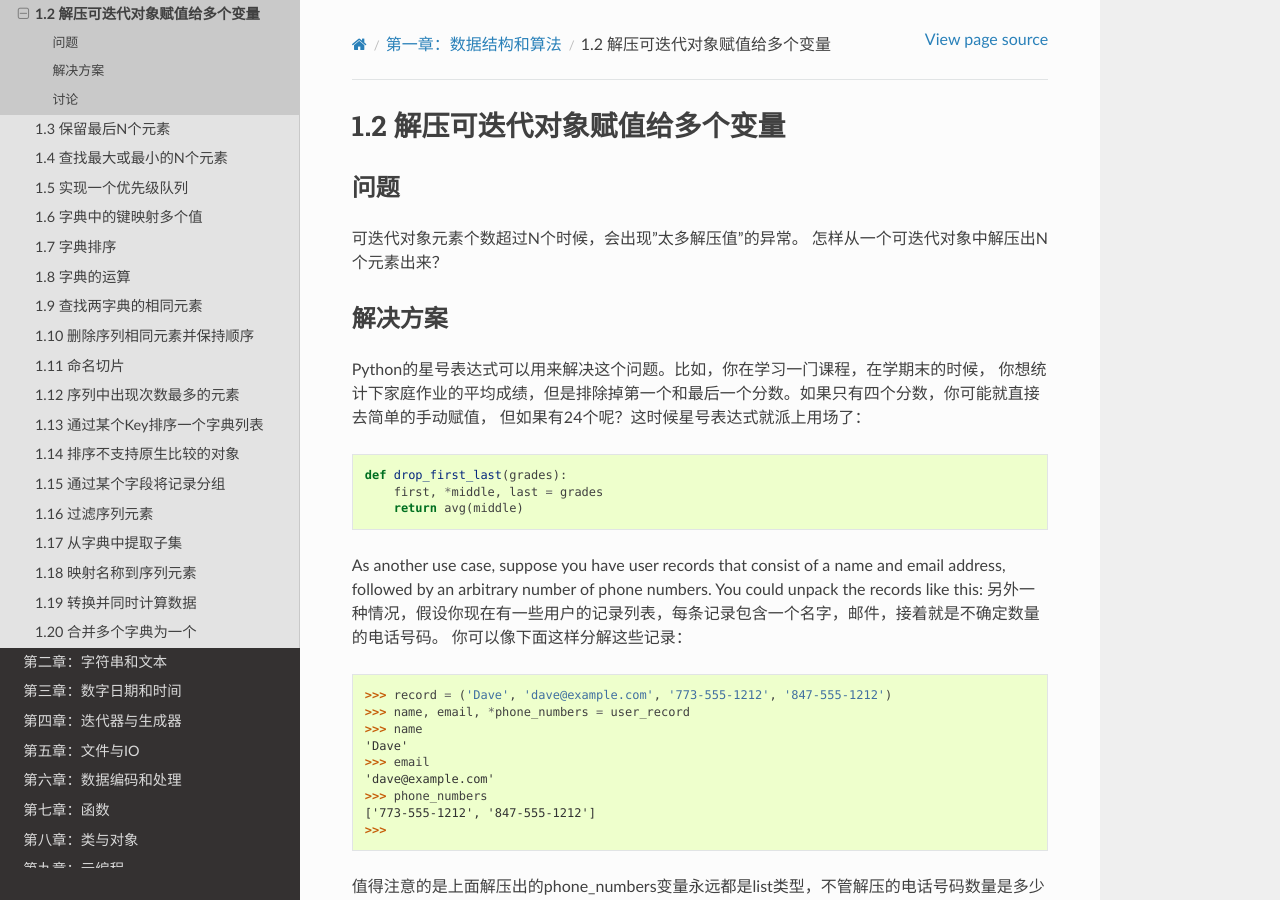
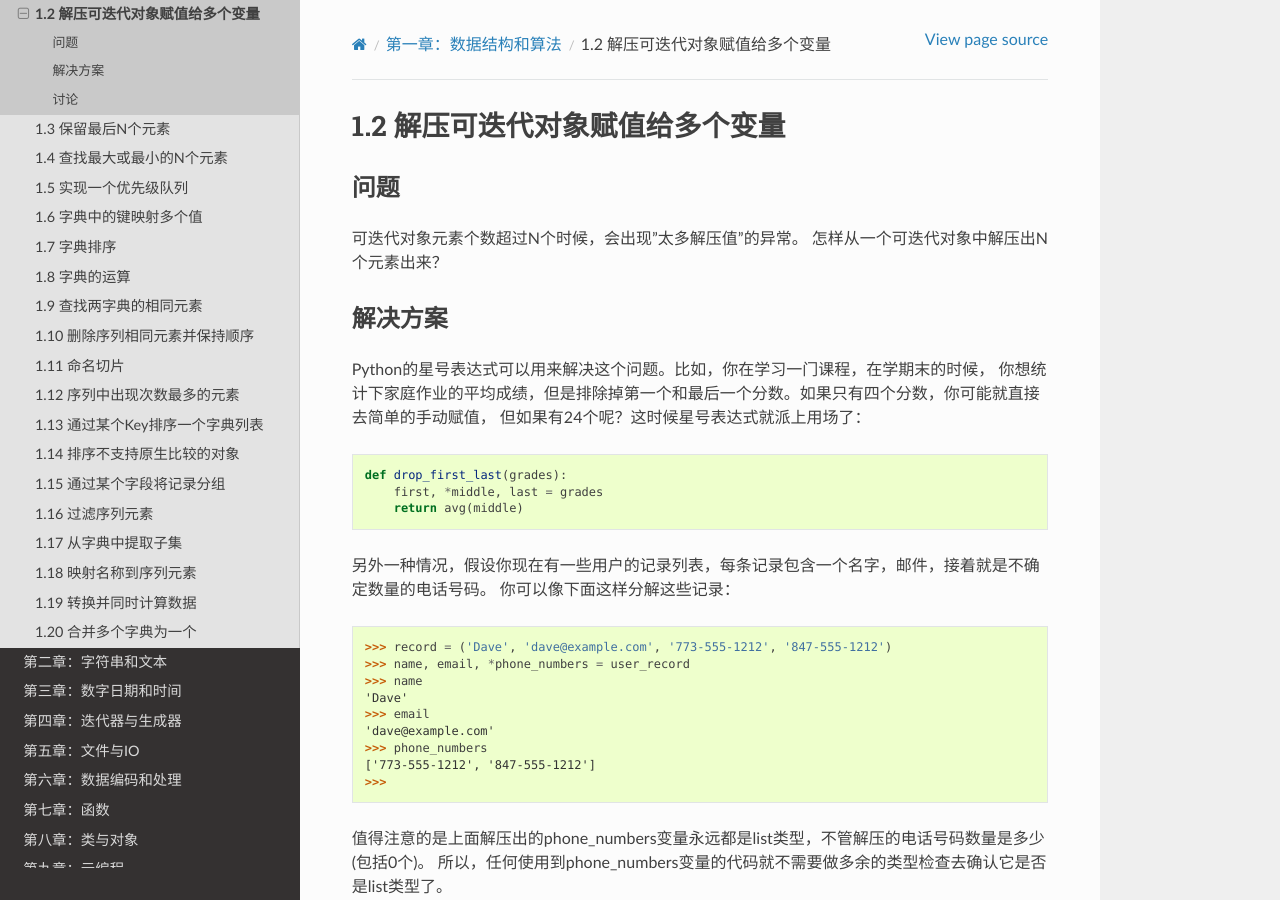
Before and after one commit to yidao620c/python3-cookbook, a Sphinx documentation site: the page built from source/c01/p02_unpack_elements_from_iterables.rst, in a window 1280 px wide and 900 px high. Built offline with Sphinx 7.4.7 and the Read the Docs theme 2.0.0, drawn with Linux system fonts in a browser that asks for light colours.

Commit message:
1.6小节完成

```diff
--- a/source/c01/p02_unpack_elements_from_iterables.rst
+++ b/source/c01/p02_unpack_elements_from_iterables.rst
@@ -21,9 +21,6 @@ Python的星号表达式可以用来解决这个问题。比如，你在学习
         first, *middle, last = grades
         return avg(middle)
 
-As another use case, suppose you have user records that consist of a name and email
-address, followed by an arbitrary number of phone numbers. You could unpack the
-records like this:
 另外一种情况，假设你现在有一些用户的记录列表，每条记录包含一个名字，邮件，接着就是不确定数量的电话号码。
 你可以像下面这样分解这些记录：
 
--- a/source/c01/p05_implement_a_priority_queue.rst
+++ b/source/c01/p05_implement_a_priority_queue.rst
@@ -10,7 +10,6 @@
 ----------
 解决方案
 ----------
-The following class uses the heapq module to implement a simple priority queue:
 下面的类利用heapq模块实现了一个简单的优先级队列：
 
 .. code-block:: python
```
